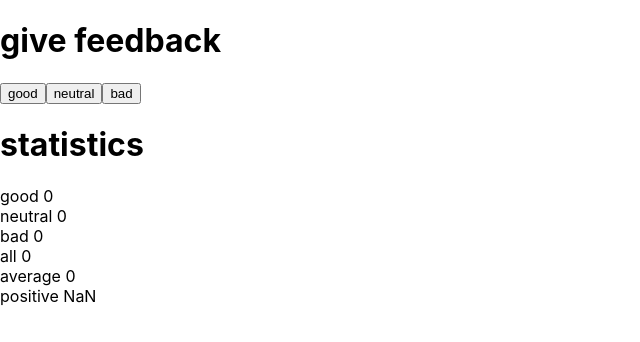
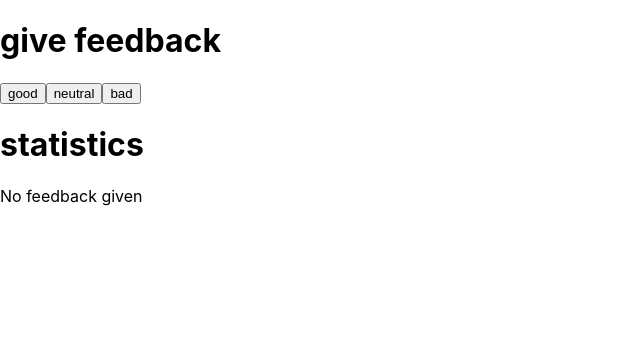
Before and after one commit to UponTheSky/fullstackopen, a React (Create React App) app in the folder projects/part1/: page / in a window 1280 px wide. Shown: the top 342 px of the page, without its empty margins (0-640 px from the left). Built offline with nearby package versions, Linux system fonts and the light colour scheme.

Commit message:
part1: ex1.8 ~ 10

```diff
--- a/projects/part1/src/App.tsx
+++ b/projects/part1/src/App.tsx
@@ -1,7 +1,7 @@
 import React, { useState } from 'react';
 
 import { Button } from './components/Button';
-import { Stat } from './components/Stat';
+import { Statistics } from './components/Statistics';
 
 const App = () => {
   const [good, setGood] = useState(0)
@@ -13,8 +13,6 @@ const App = () => {
   const handleSetBad = () => { setBad(prev => prev + 1) };
 
   const getTotal = () => good + neutral + bad;
-  const getAverage = () => getTotal() / 3;
-  const getPositive = () => good / getTotal();
 
   return (
     <div>
@@ -26,12 +24,10 @@ const App = () => {
       </div>
       <div>
         <h1>statistics</h1>
-        <Stat text="good" stat={good} />
-        <Stat text="neutral" stat={neutral} />
-        <Stat text="bad" stat={bad} />
-        <Stat text="all" stat={getTotal()} />
-        <Stat text="average" stat={getAverage()} />
-        <Stat text="positive" stat={getPositive()} />
+        {getTotal() === 0 ?
+          "No feedback given" :
+          <Statistics good={good} neutral={neutral} bad={bad} />
+        }
       </div>
     </div>
   );
--- a/projects/part1/src/components/Stat.tsx
+++ /dev/null
@@ -1,7 +0,0 @@
-import React from 'react';
-
-import { StatType } from '../types';
-
-export function Stat({ text, stat }: StatType) {
-  return <div>{text} {stat}</div>;
-}
--- /dev/null
+++ b/projects/part1/src/components/Statistics.tsx
@@ -0,0 +1,26 @@
+import React from 'react';
+
+import { StatisticsLine } from './StatisticsLine';
+
+interface StatisticsProps {
+  good: number;
+  neutral: number;
+  bad: number;
+}
+
+export function Statistics({ good, neutral, bad }: StatisticsProps) {
+  const getTotal = () => good + neutral + bad;
+  const getAverage = () => getTotal() / 3;
+  const getPositive = () => good / getTotal();
+
+  return (
+    <div>
+      <StatisticsLine text="good" value={good} />
+      <StatisticsLine text="neutral" value={neutral} />
+      <StatisticsLine text="bad" value={bad} />
+      <StatisticsLine text="all" value={getTotal()} />
+      <StatisticsLine text="average" value={getAverage()} />
+      <StatisticsLine text="positive" value={getPositive()} />
+    </div>
+  );
+}
--- /dev/null
+++ b/projects/part1/src/components/StatisticsLine.tsx
@@ -0,0 +1,7 @@
+import React from 'react';
+
+import { StatisticsLineType } from '../types';
+
+export function StatisticsLine({ text, value }: StatisticsLineType) {
+  return <div>{text} {value}</div>;
+}
--- a/projects/part1/src/types.ts
+++ b/projects/part1/src/types.ts
@@ -5,7 +5,7 @@ export interface ButtonType<T> {
   onClickHandler: (arg: MouseEvent) => void;
 }
 
-export interface StatType {
+export interface StatisticsLineType {
   text: string;
-  stat: number;
+  value: number;
 }
```
Also changed, not shown: projects/part1/src/components/Stats.tsx (deleted, +0 -17 lines).
